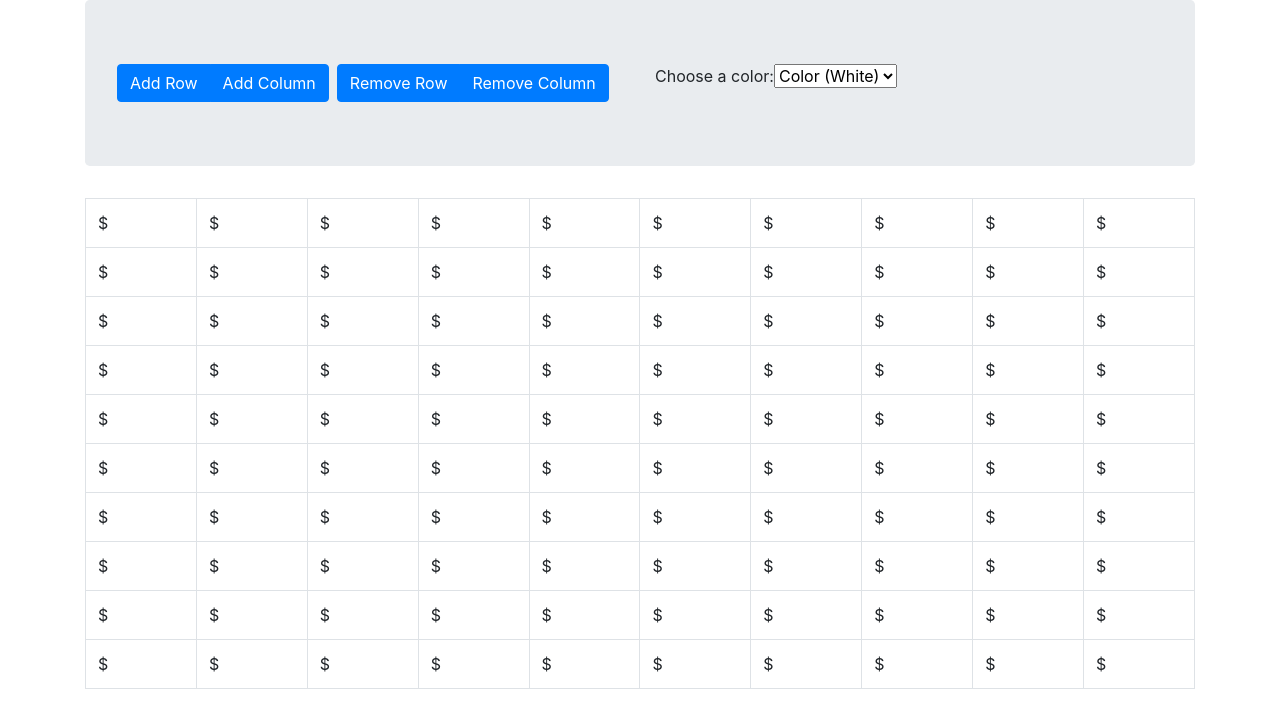
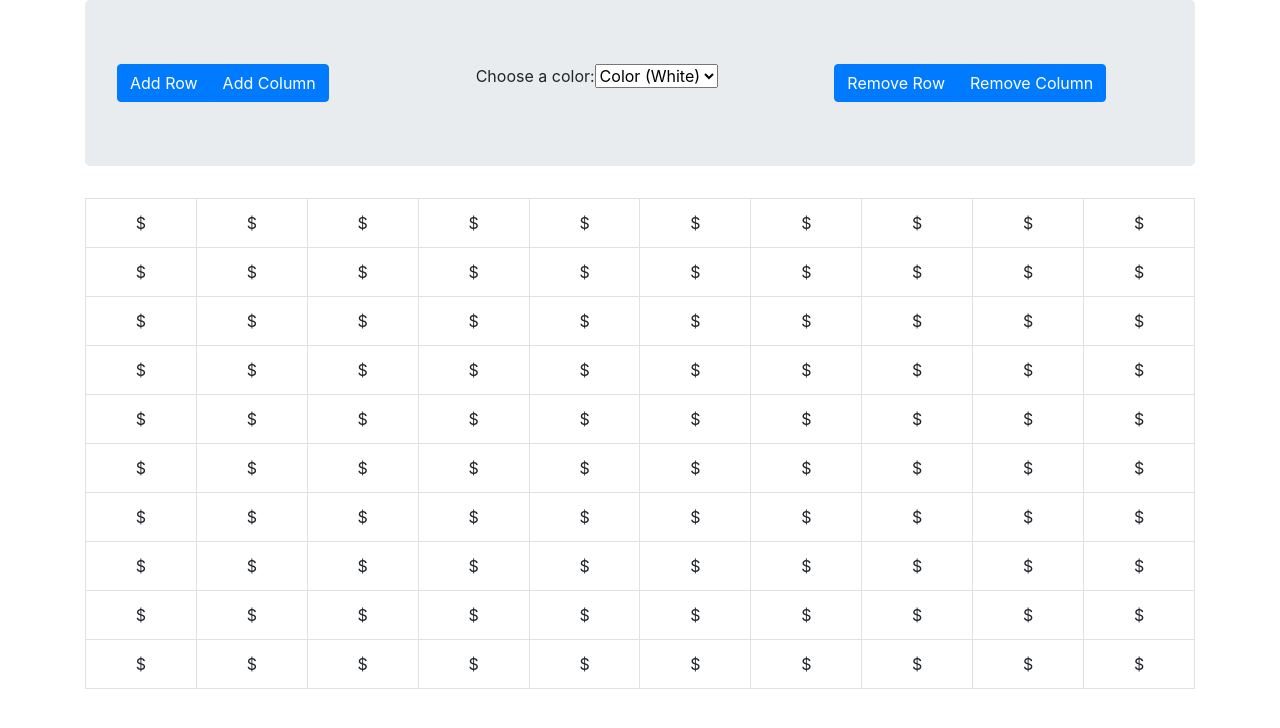
Before and after one commit to MathewDavidov/TTP-React-DOM, a React (Create React App) app: page / in a window 1280 px wide. Shown: the top 728 px of the page. Built offline with nearby package versions, Linux system fonts and the light colour scheme.

Commit message:
Add functionality of adding rows, adding columns, removing rows, removing columns, selecting a color, clicking a cell to change the color of that cell, and add index.js file for exporting

```diff
--- a/src/App.js
+++ b/src/App.js
@@ -1,5 +1,5 @@
 import React, { Component } from 'react';
-import Table from "./components/Table";
+import { Table } from "./components";
 import './App.css';
 
 class App extends Component {
@@ -13,27 +13,42 @@ class App extends Component {
   }
 
   addRow = () => {
-
+    this.setState({
+      numRows: this.state.numRows + 1,
+    });
   }
 
   addColumn = () => {
-
+    this.setState({
+      numColumns: this.state.numColumns + 1,
+    });
   }
 
   removeRow = () => {
-
+    if (this.state.numRows > 1) {
+      console.log("in remove row");
+      this.setState({
+        numRows: this.state.numRows - 1,
+      });
+    }
   }
 
   removeColumn = () => {
-
+    if (this.state.numColumns > 1) {
+      this.setState({
+        numColumns: this.state.numColumns - 1,
+      });
+    }
   }
 
   chooseColor = (event) => {
-
+    this.setState({
+      cellColor: event.target.value
+    })
   }
 
   handleClick = (event) => {
-
+    event.target.style.backgroundColor = this.state.cellColor;
   }
 
   render() {
@@ -48,10 +63,6 @@ class App extends Component {
                     <button type="button" className="btn btn-primary" onClick={this.addRow}>Add Row</button>
                     <button type="button" className="btn btn-primary" onClick={this.addColumn}>Add Column</button>
                   </div>
-                  <div className="btn-group mr-2" role="group" aria-label="Second group">
-                    <button type="button" className="btn btn-primary" onClick={this.removeRow}>Remove Row</button>
-                    <button type="button" className="btn btn-primary" onClick={this.removeColumn}>Remove Column</button>
-                  </div>
                 </div>
               </div>
               <div className="col">
@@ -63,6 +74,14 @@ class App extends Component {
                   <option value="#00FF00">Green</option>
                   <option value="#0000FF">Blue</option>
                 </select>
+              </div>
+              <div className="col">
+                <div className="btn-toolbar" role="toolbar" aria-label="Toolbar with button groups">
+                  <div className="btn-group mr-2" role="group" aria-label="Second group">
+                    <button type="button" className="btn btn-primary" onClick={this.removeRow}>Remove Row</button>
+                    <button type="button" className="btn btn-primary" onClick={this.removeColumn}>Remove Column</button>
+                  </div>
+                </div>
               </div>
             </div>
           </div>
--- a/src/components/Table.js
+++ b/src/components/Table.js
@@ -1,7 +1,7 @@
 import React, { Component } from 'react';
 import TableRow from "./TableRow";
 
-const Table = ({ cellColor, numRows, numColumns }) => {
+const Table = ({ cellColor, numRows, numColumns, handleClick }) => {
     let tableRows = [];
 
     for (let i = 0; i < numRows; i++) {
@@ -10,6 +10,7 @@ const Table = ({ cellColor, numRows, numColumns }) => {
                 key={i}
                 cellColor={cellColor}
                 numColumns={numColumns}
+                handleClick={handleClick}
             />
         )
     }
--- a/src/components/TableCell.js
+++ b/src/components/TableCell.js
@@ -1,8 +1,9 @@
 import React, { Component } from 'react';
 
-const TableCell = ({ cellColor }) => {
+const TableCell = ({ cellColor, handleClick }) => {
+    /* cellColor would be used for other features */
     return (
-        <td style={{backgroundColor: cellColor}}>
+        <td style={{ backgroundColor: "white", textAlign: "center" }} onClick={handleClick}>
             $
         </td>
     )
--- a/src/components/TableRow.js
+++ b/src/components/TableRow.js
@@ -1,7 +1,7 @@
 import React, { Component } from 'react';
 import TableCell from "./TableCell";
 
-const TableRow = ({ cellColor, numColumns }) => {
+const TableRow = ({ cellColor, numColumns, handleClick }) => {
     let tableColumns = [];
 
     for (let i = 0; i < numColumns; i++) {
@@ -9,6 +9,7 @@ const TableRow = ({ cellColor, numColumns }) => {
             <TableCell
                 key={i}
                 cellColor={cellColor}
+                handleClick={handleClick}
             />
         )
     }
--- /dev/null
+++ b/src/components/index.js
@@ -0,0 +1 @@
+export { default as Table } from "./Table";
```
